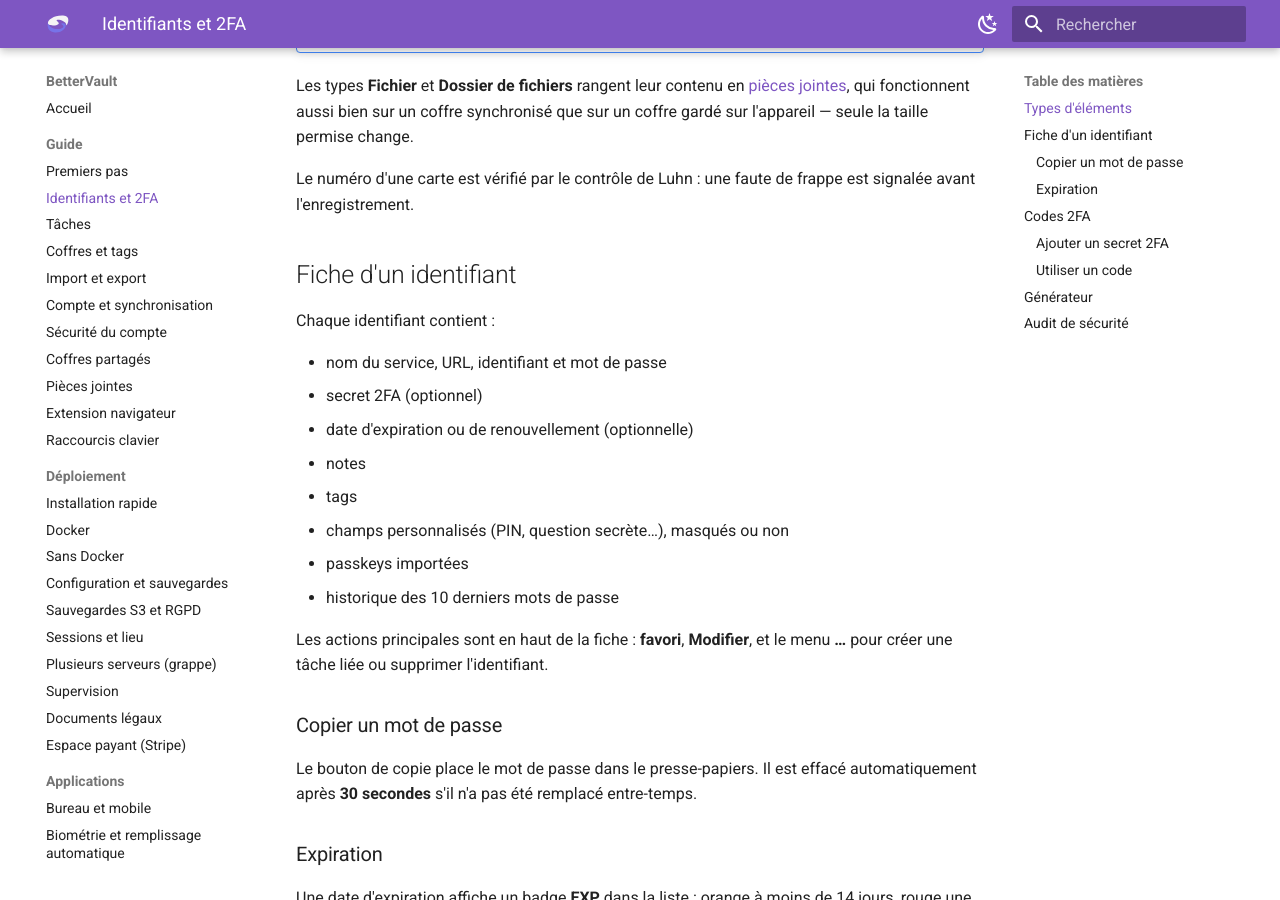
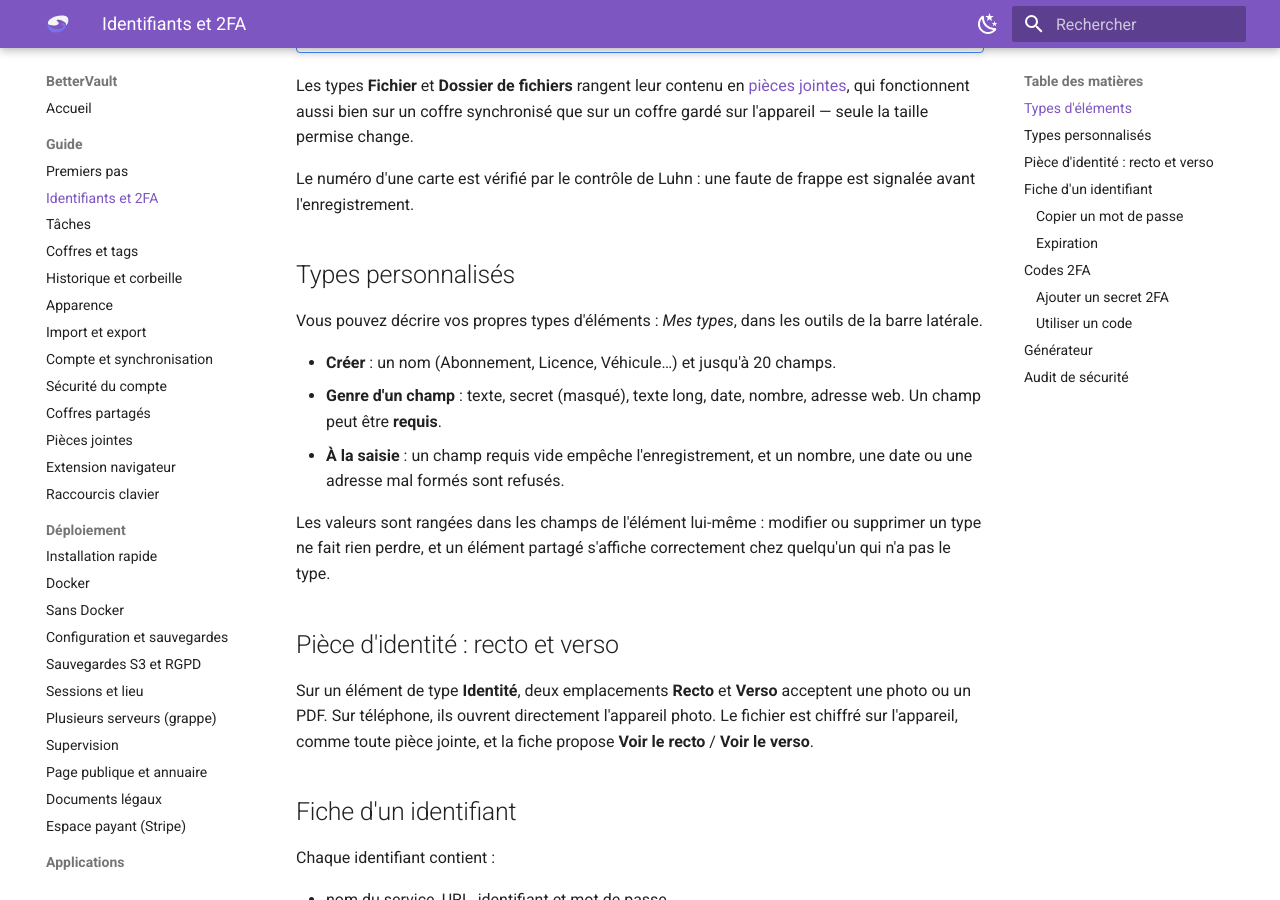
Before and after one commit to FreeProject089/BetterVault, an MkDocs documentation site: the page built from docs/guide/identifiants.md, in a window 1280 px wide and 900 px high, scrolled down 909 px. Built offline with MkDocs 1.6.1 and Material for MkDocs 9.7.7, drawn with Linux system fonts in a browser that asks for light colours.

Commit message:
docs: cles de securite, types personnalises, historique et corbeille, apparence, page publique
Cinq sujets livres recemment n'etaient pas documentes : cle materielle (WebAuthn), types d'elements personnalises et recto/verso d'une piece d'identite, historique des versions et corbeille de 30 jours, themes et barre laterale reductible, page publique et annuaire de serveurs. Aucun lien interne casse.

```diff
--- a/docs/guide/identifiants.md
+++ b/docs/guide/identifiants.md
@@ -24,6 +24,20 @@ Les champs sensibles — numéro de carte, cryptogramme, code, numéro de pièce
 Les types **Fichier** et **Dossier de fichiers** rangent leur contenu en [pièces jointes](pieces-jointes.md), qui fonctionnent aussi bien sur un coffre synchronisé que sur un coffre gardé sur l'appareil — seule la taille permise change.
 
 Le numéro d'une carte est vérifié par le contrôle de Luhn : une faute de frappe est signalée avant l'enregistrement.
+
+## Types personnalisés
+
+Vous pouvez décrire vos propres types d'éléments : *Mes types*, dans les outils de la barre latérale.
+
+- **Créer** : un nom (Abonnement, Licence, Véhicule…) et jusqu'à 20 champs.
+- **Genre d'un champ** : texte, secret (masqué), texte long, date, nombre, adresse web. Un champ peut être **requis**.
+- **À la saisie** : un champ requis vide empêche l'enregistrement, et un nombre, une date ou une adresse mal formés sont refusés.
+
+Les valeurs sont rangées dans les champs de l'élément lui-même : modifier ou supprimer un type ne fait rien perdre, et un élément partagé s'affiche correctement chez quelqu'un qui n'a pas le type.
+
+## Pièce d'identité : recto et verso
+
+Sur un élément de type **Identité**, deux emplacements **Recto** et **Verso** acceptent une photo ou un PDF. Sur téléphone, ils ouvrent directement l'appareil photo. Le fichier est chiffré sur l'appareil, comme toute pièce jointe, et la fiche propose **Voir le recto** / **Voir le verso**.
 
 ## Fiche d'un identifiant
 
--- a/mkdocs.yml
+++ b/mkdocs.yml
@@ -51,6 +51,8 @@ nav:
       - Identifiants et 2FA: guide/identifiants.md
       - Tâches: guide/taches.md
       - Coffres et tags: guide/coffres-tags.md
+      - Historique et corbeille: guide/historique-corbeille.md
+      - Apparence: guide/apparence.md
       - Import et export: guide/import-export.md
       - Compte et synchronisation: guide/synchronisation.md
       - Sécurité du compte: guide/securite-compte.md
@@ -67,6 +69,7 @@ nav:
       - Sessions et lieu: deploiement/sessions-lieu.md
       - Plusieurs serveurs (grappe): deploiement/grappe.md
       - Supervision: deploiement/supervision.md
+      - Page publique et annuaire: deploiement/page-publique.md
       - Documents légaux: deploiement/documents-legaux.md
       - Espace payant (Stripe): deploiement/offres-stripe.md
   - Applications:
```
Also changed, not shown: docs/deploiement/page-publique.md (added, +37 -0 lines), docs/guide/apparence.md (added, +43 -0 lines), docs/guide/historique-corbeille.md (added, +23 -0 lines), docs/guide/securite-compte.md (+13 -0 lines).
